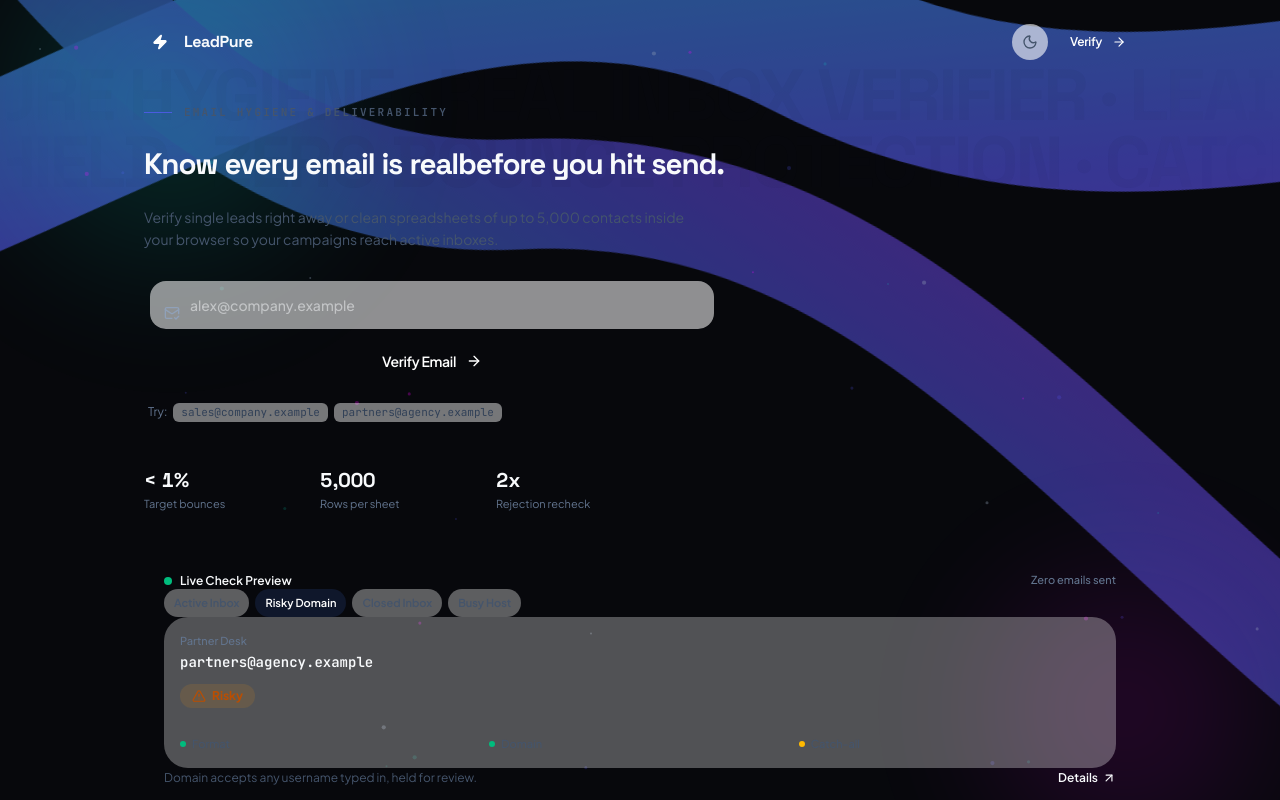
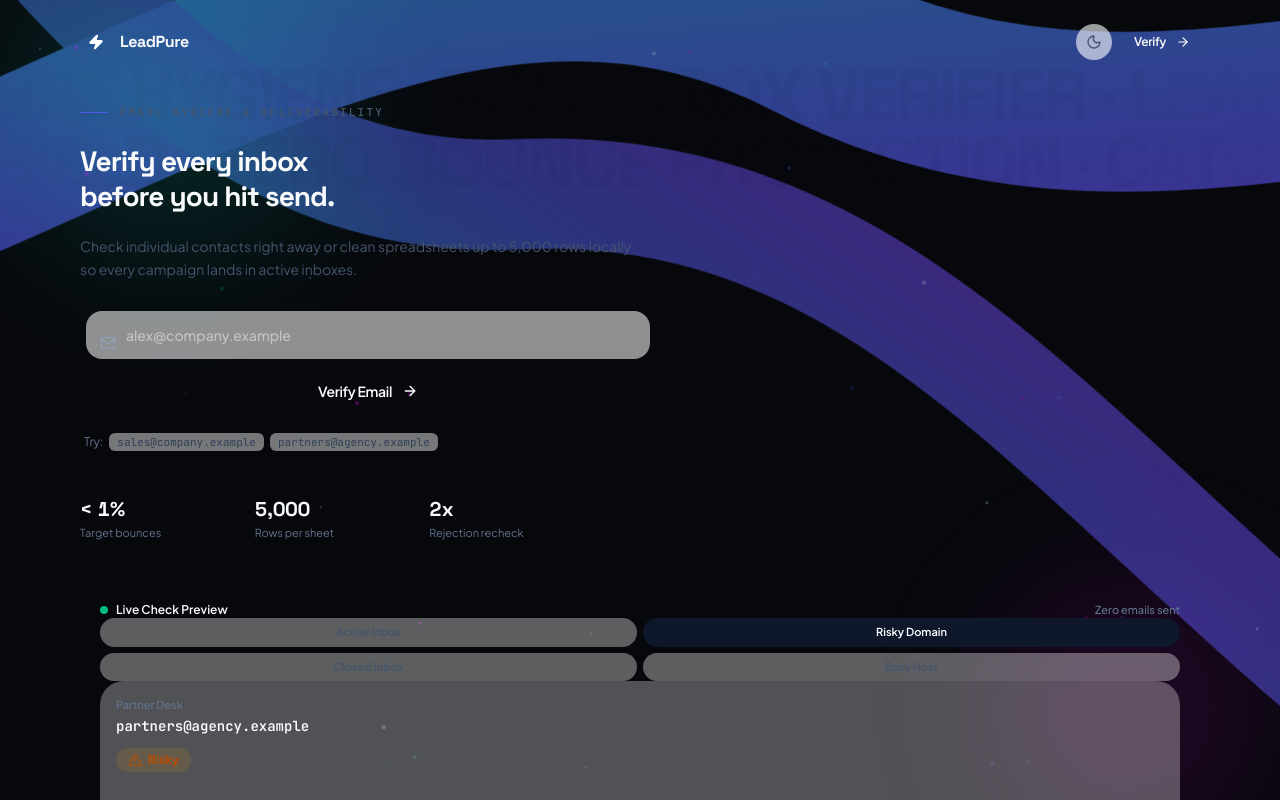
Before and after one commit to ossamamehmood/LeadPure-AI, a React (Vite) app: page / in a window 1280 px wide. Shown: the top 800 px of the page. Built offline with nearby package versions, Linux system fonts and the light colour scheme.

Commit message:
Rephrase hero headline to crisp 2-line lockup and optimize responsive mobile layout

```diff
--- a/index.html
+++ b/index.html
@@ -12,7 +12,7 @@
     <meta property="og:type" content="website" />
     <meta property="og:site_name" content="LeadPure" />
     <meta property="og:title" content="LeadPure | Email Verification &amp; List Hygiene" />
-    <meta property="og:description" content="Know every email is real before you hit send. Real-time verification and local spreadsheet cleanup up to 5,000 contacts." />
+    <meta property="og:description" content="Verify every inbox before you hit send. Real-time verification and local spreadsheet cleanup up to 5,000 contacts." />
     <meta name="twitter:card" content="summary_large_image" />
     <meta name="twitter:title" content="LeadPure | Email Verification &amp; List Hygiene" />
     <meta name="twitter:description" content="Verify single email addresses or clean spreadsheets up to 5,000 contacts before you hit send." />
--- a/src/App.tsx
+++ b/src/App.tsx
@@ -69,7 +69,7 @@ export default function App() {
     const ROUTE_SEO: Record<AppRoutePath, { title: string; description: string }> = {
       '/': {
         title: 'LeadPure | Email Verification & List Hygiene',
-        description: 'Know every email is real before you hit send. Real-time verification and local spreadsheet cleanup up to 5,000 contacts.',
+        description: 'Verify every inbox before you hit send. Real-time verification and local spreadsheet cleanup up to 5,000 contacts.',
       },
       '/dashboard': {
         title: 'Workspace | LeadPure',
--- a/src/components/Footer.tsx
+++ b/src/components/Footer.tsx
@@ -85,7 +85,7 @@ export function Footer({ variant = 'dashboard', onNavigate }: FooterProps) {
             </a>
 
             <p className="text-xs sm:text-sm text-slate-600 dark:text-slate-300 leading-relaxed max-w-sm">
-              Know every email is real before you hit send. Built to help sales and marketing teams protect their sender reputation and prevent avoidable bounces.
+              Verify every inbox before you hit send. Built to help sales and marketing teams protect their sender reputation and prevent avoidable bounces.
             </p>
 
             <div className="inline-flex items-center gap-2 px-3 py-1.5 rounded-full bg-white/55 dark:bg-white/[0.04] border border-white/75 dark:border-app-border text-[11px] font-medium text-slate-700 dark:text-slate-300">
--- a/src/components/LandingPage.tsx
+++ b/src/components/LandingPage.tsx
@@ -184,15 +184,15 @@ export function LandingPage({ onOpenDashboard, onNavigate, theme }: LandingPageP
               </p>
             </div>
 
-            <h1 className="text-[1.85rem] sm:text-4xl lg:text-[2.95rem] xl:text-[3.2rem] font-display font-bold tracking-[-0.04em] leading-[1.08] text-app-text text-balance">
-              <KineticText text="Know every email is real" className="text-app-text" />
+            <h1 className="text-[1.75rem] sm:text-4xl lg:text-[2.95rem] xl:text-[3.2rem] font-display font-bold tracking-[-0.035em] leading-[1.08] text-app-text">
+              <KineticText text="Verify every inbox" className="text-app-text" />
               <span className="inline-block sm:whitespace-nowrap gradient-text mt-1">
                 before you hit send.
               </span>
             </h1>
 
             <p className="text-sm sm:text-base lg:text-lg text-slate-600 dark:text-slate-300 leading-relaxed max-w-[54ch]">
-              Verify single leads right away or clean spreadsheets of up to 5,000 contacts inside your browser so your campaigns reach active inboxes.
+              Check individual contacts right away or clean spreadsheets up to 5,000 rows locally so every campaign lands in active inboxes.
             </p>
 
             {/* Quick-Check Form */}
@@ -233,9 +233,9 @@ export function LandingPage({ onOpenDashboard, onNavigate, theme }: LandingPageP
             </form>
 
             {/* Proof Metrics Strip */}
-            <div className="grid grid-cols-3 gap-4 sm:gap-6 pt-5 border-t border-app-border max-w-lg">
+            <div className="grid grid-cols-3 gap-3 sm:gap-6 pt-5 border-t border-app-border max-w-lg">
               <div>
-                <p className="text-xl sm:text-2xl font-display font-bold text-app-text tabular-nums">
+                <p className="text-xl sm:text-2xl font-display font-bold text-app-text tabular-nums whitespace-nowrap">
                   &lt; <CounterMetric to={1} duration={0.75} />%
                 </p>
                 <p className="text-[11px] sm:text-xs text-slate-500 dark:text-slate-400 mt-0.5">
@@ -243,7 +243,7 @@ export function LandingPage({ onOpenDashboard, onNavigate, theme }: LandingPageP
                 </p>
               </div>
               <div>
-                <p className="text-xl sm:text-2xl font-display font-bold text-app-text tabular-nums">
+                <p className="text-xl sm:text-2xl font-display font-bold text-app-text tabular-nums whitespace-nowrap">
                   <CounterMetric to={5000} separator="," duration={1.05} />
                 </p>
                 <p className="text-[11px] sm:text-xs text-slate-500 dark:text-slate-400 mt-0.5">
@@ -251,7 +251,7 @@ export function LandingPage({ onOpenDashboard, onNavigate, theme }: LandingPageP
                 </p>
               </div>
               <div>
-                <p className="text-xl sm:text-2xl font-display font-bold text-app-text tabular-nums">
+                <p className="text-xl sm:text-2xl font-display font-bold text-app-text tabular-nums whitespace-nowrap">
                   <CounterMetric to={2} duration={0.7} />x
                 </p>
                 <p className="text-[11px] sm:text-xs text-slate-500 dark:text-slate-400 mt-0.5">
@@ -476,6 +476,11 @@ export function LandingPage({ onOpenDashboard, onNavigate, theme }: LandingPageP
           </SparkBurstButton>
         </div>
 
+        <div className="sm:hidden flex items-center justify-end gap-1 text-[11px] font-mono text-slate-500 dark:text-slate-400 pr-1 -mb-6">
+          <span>Swipe table to compare</span>
+          <ArrowRight className="w-3 h-3" />
+        </div>
+
         <LiquidSpotlightCard
           spotlightColor={theme === 'dark' ? 'rgba(90, 92, 255, 0.14)' : 'rgba(90, 92, 255, 0.08)'}
           className="rounded-3xl overflow-hidden"
--- a/src/components/SingleValidation.tsx
+++ b/src/components/SingleValidation.tsx
@@ -193,7 +193,7 @@ export function SingleValidation({ initialEmail, onConsumeInitialEmail }: Single
                       onChange={(e) => setEmail(e.target.value)}
                       placeholder="user@company.com"
                       aria-label="Email address to verify"
-                      className="w-full bg-white dark:bg-[#0B0D13] border border-slate-200 dark:border-white/10 rounded-xl h-13 sm:h-14 pl-10 pr-9 text-sm font-medium text-app-text placeholder:text-slate-400 dark:placeholder:text-slate-500 outline-none focus:border-brand-blue/60 focus:ring-2 focus:ring-brand-blue/15 transition-all"
+                      className="w-full bg-white/65 dark:bg-white/[0.04] border border-white/70 dark:border-white/10 rounded-xl h-13 sm:h-14 pl-10 pr-9 text-sm font-medium text-app-text placeholder:text-slate-400 dark:placeholder:text-slate-500 outline-none focus:border-brand-blue/60 focus:ring-2 focus:ring-brand-blue/15 transition-all"
                     />
                     {email.length > 0 && !isVerifying && (
                       <button
@@ -273,7 +273,7 @@ export function SingleValidation({ initialEmail, onConsumeInitialEmail }: Single
                 animate={{ opacity: 1 }}
                 exit={{ opacity: 0 }}
                 transition={{ duration: 0.25 }}
-                className="h-full min-h-[280px] flex items-center justify-center border border-dashed border-app-border rounded-3xl p-6 bg-slate-50/40 dark:bg-white/[0.015]"
+                className="h-full min-h-[240px] sm:min-h-[280px] flex items-center justify-center border border-dashed border-app-border rounded-3xl p-6 liquid-glass"
               >
                 <div className="text-center space-y-3">
                   <div className="w-14 h-14 rounded-2xl bg-brand-blue/10 flex items-center justify-center border border-brand-blue/20 mx-auto">
--- a/src/components/landing/LiveHandshakeVisualizer.tsx
+++ b/src/components/landing/LiveHandshakeVisualizer.tsx
@@ -146,8 +146,8 @@ export function LiveHandshakeVisualizer({ onNavigate, theme = 'dark' }: LiveHand
           </span>
         </div>
 
-        {/* Minimal Scenario Switcher */}
-        <div className="flex flex-wrap gap-1.5" role="tablist" aria-label="Sample email scenarios">
+        {/* Minimal Scenario Switcher (2x2 balanced grid on narrow mobile, horizontal pills on tablet/desktop) */}
+        <div className="grid grid-cols-2 sm:flex sm:flex-wrap gap-1.5" role="tablist" aria-label="Sample email scenarios">
           {CONTACTS.map((item, idx) => (
             <button
               key={item.id}
--- a/src/components/layout/SiteShell.tsx
+++ b/src/components/layout/SiteShell.tsx
@@ -48,7 +48,7 @@ export function SiteShell({
       <BackgroundMotion variant="hero" />
 
       <div className="sticky top-0 z-50 px-3 sm:px-6 pt-3 sm:pt-4 pointer-events-none">
-        <header className="liquid-glass pointer-events-auto max-w-5xl mx-auto px-3 sm:px-5 h-15 sm:h-16 rounded-full flex items-center justify-between gap-2 sm:gap-4">
+        <header className="liquid-glass pointer-events-auto max-w-6xl mx-auto px-3 sm:px-5 h-15 sm:h-16 rounded-full flex items-center justify-between gap-2 sm:gap-4">
           <a
             href="/"
             onClick={(e) => {
@@ -155,7 +155,7 @@ export function SiteShell({
         </header>
       </div>
 
-      <main className="max-w-5xl mx-auto px-4 sm:px-6 pt-6 sm:pt-10 pb-16 space-y-24 sm:space-y-32 relative z-10">
+      <main className="max-w-6xl mx-auto px-4 sm:px-6 pt-6 sm:pt-10 pb-16 space-y-20 sm:space-y-28 relative z-10">
         {children}
         <Footer variant="landing" onNavigate={onNavigate} />
       </main>
--- a/src/components/ui/KineticText.tsx
+++ b/src/components/ui/KineticText.tsx
@@ -10,21 +10,23 @@ interface KineticTextProps {
 }
 
 /**
- * Staggered typographic word entrance tuned for crisp editorial headlines.
+ * Staggered typographic word entrance using standard inline line flow so
+ * browsers never collapse words into vertical columns on narrow screens.
  */
 export function KineticText({
   text,
   className = '',
   staggerMs = 40,
-  duration = 0.36,
+  duration = 0.34,
 }: KineticTextProps) {
   const shouldReduceMotion = useReducedMotion();
   const words = text.split(' ');
 
   return (
-    <span className={`inline-flex flex-wrap gap-x-[0.24em] ${className}`}>
+    <span className={`block ${className}`}>
       {words.map((word, index) => (
-        <span key={`${word}-${index}`} className="inline-block overflow-hidden py-[0.04em]">
+        <React.Fragment key={`${word}-${index}`}>
+          <span className="inline-block overflow-hidden align-bottom py-[0.04em]">
             <motion.span
               className="inline-block"
               initial={shouldReduceMotion ? { opacity: 1, y: 0 } : { opacity: 0, y: '85%' }}
@@ -38,6 +40,8 @@ export function KineticText({
               {word}
             </motion.span>
           </span>
+          {index < words.length - 1 ? ' ' : null}
+        </React.Fragment>
       ))}
     </span>
   );
```
Also changed, not shown: src/components/ResultsDashboard.tsx (+4 -4 lines). Lines whose indentation alone changed are shown as unchanged.
